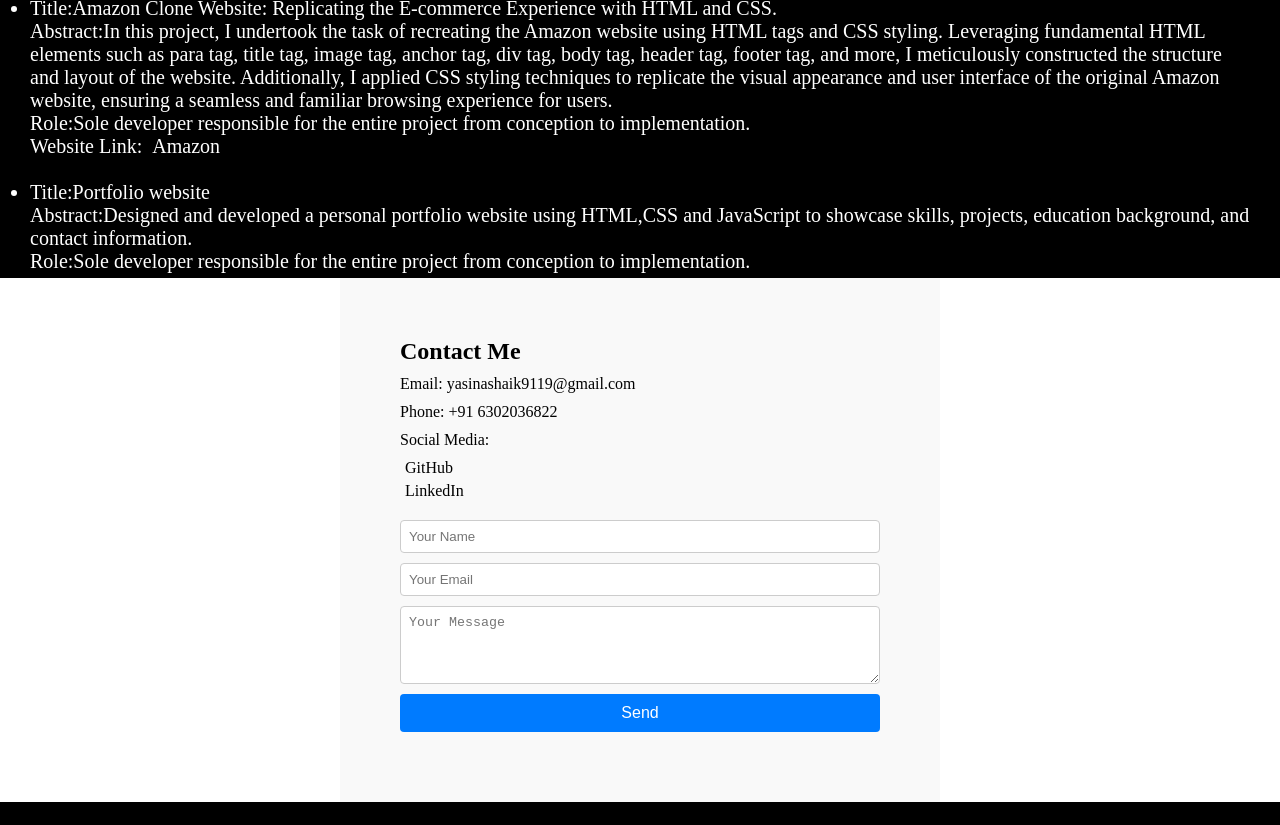
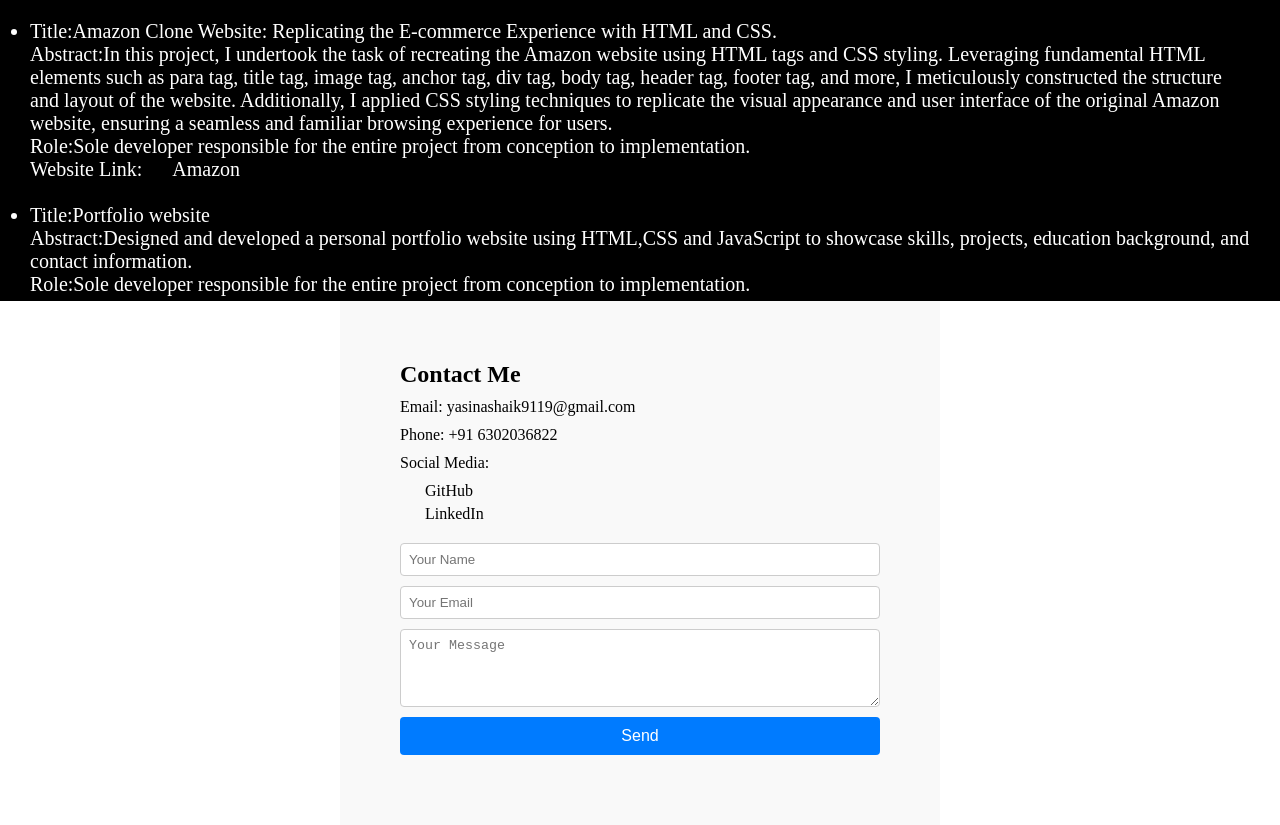
Before and after one commit to yasina9119/Portfolio, a plain HTML site: page index.html in a window 1280 px wide. Shown: the part 1891-2716 px from the top of the page. Before the commit the page ends 2693 px from the top, so only its background shows below. Drawn offline with Linux system fonts and the light colour scheme.

Commit message:
Update style.css

```diff
--- a/style.css
+++ b/style.css
@@ -16,7 +16,7 @@ body{
     font-size: 20px;
 }
 a {
-    padding-left: 5px;
+    padding-left: 25px;
     text-decoration: none;
     color: #FFF;
     transition: all 1s ease-in-out 0s;
```
